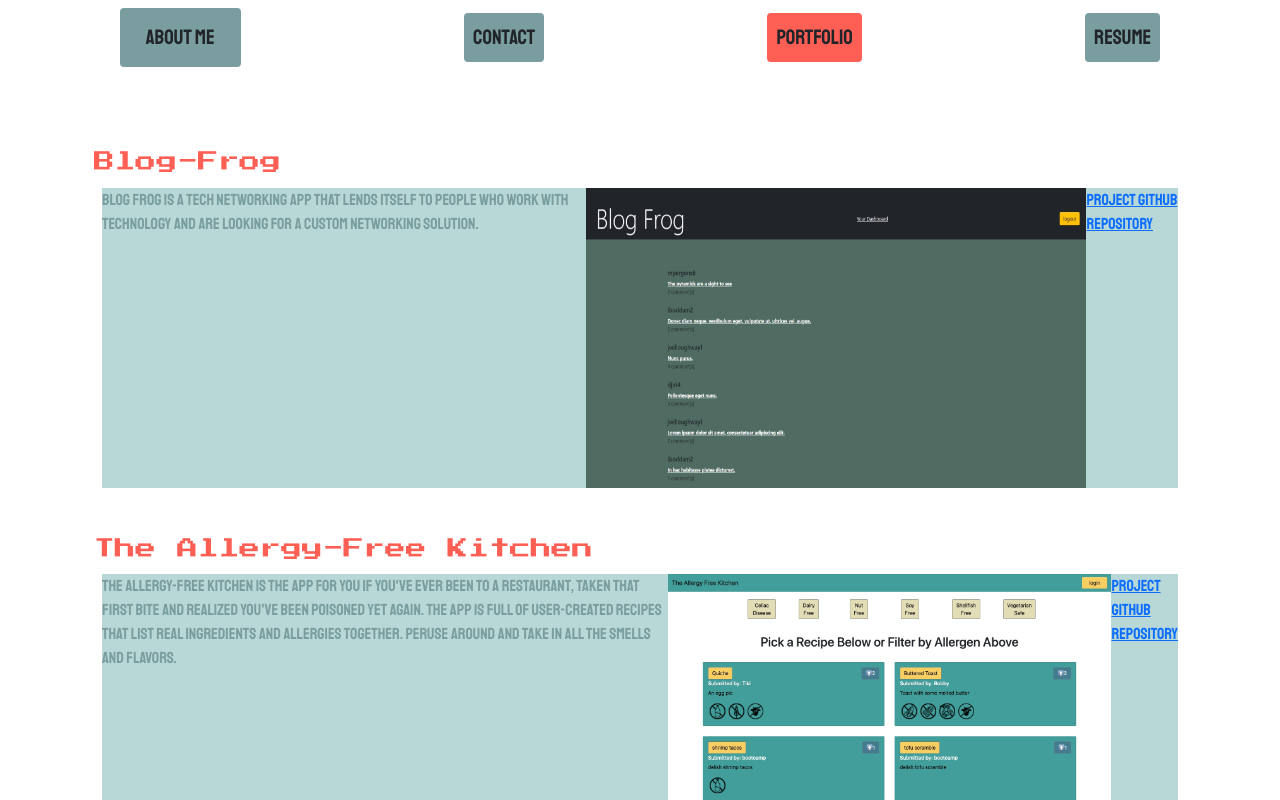
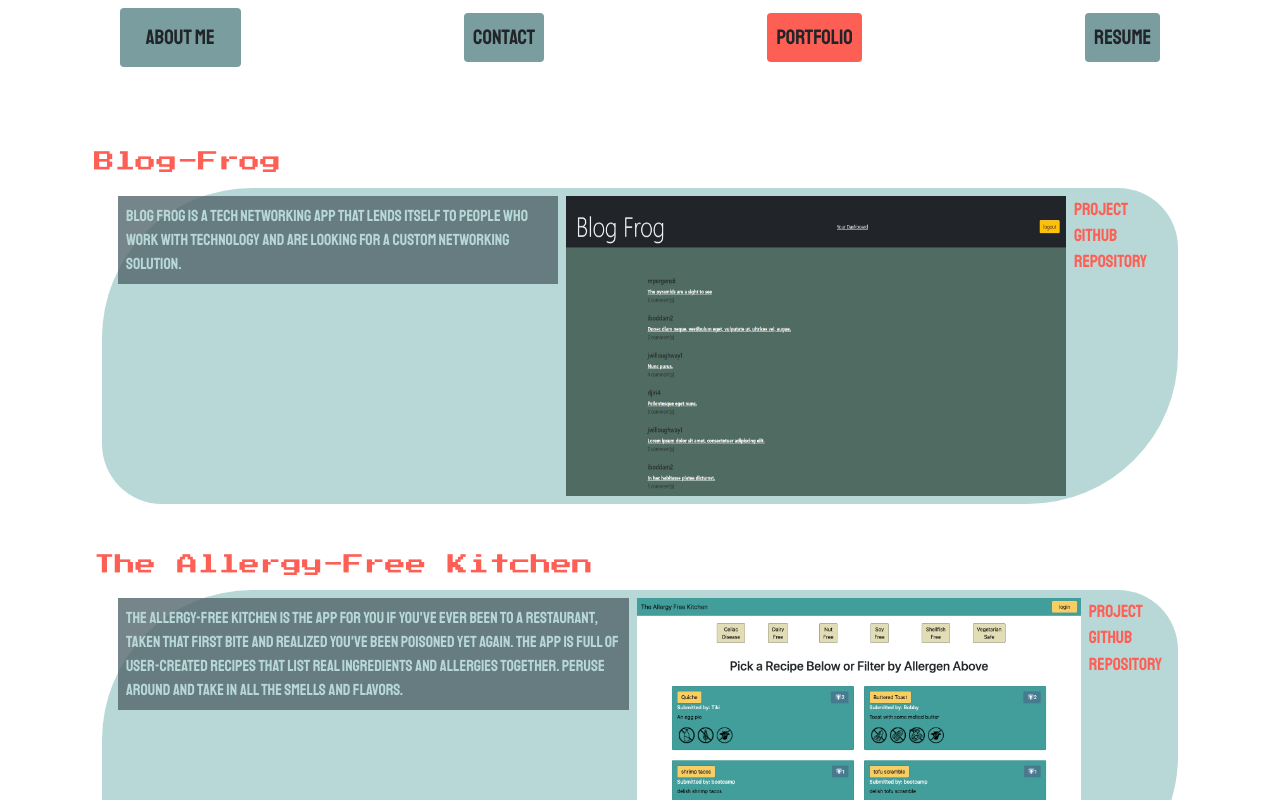
Before and after one commit to DrDano/react-portfolio-dh, a React (Create React App) app: page / in a window 1280 px wide. Shown: the top 800 px of the page. Built offline with nearby package versions, Linux system fonts and the light colour scheme; a web font is replaced by a local one.

Commit message:
adding styling to Portfolio component

```diff
--- a/src/components/Portfolio/index.js
+++ b/src/components/Portfolio/index.js
@@ -47,8 +47,8 @@ export default function Portfolio() {
               {project.title}
             </a>
           </h2>
-          <div key={`div${project.key}`} className="m-2 d-flex project">
-            <p key={`p${project.key}`}>{project.description}</p>
+          <div key={`div${project.key}`} className="m-2 d-flex project p-2">
+            <p key={`p${project.key}`} className="project-des mx-2 p-2">{project.description}</p>
             <img
               src={require(`../../assets/images/${project.photo}`)}
               alt={project.title}
@@ -61,6 +61,7 @@ export default function Portfolio() {
               rel="noopener noreferrer"
               target="_blank"
               key={`anchor${project.key}`}
+              className="project-gh text-decoration-none px-2"
             >
               Project GitHub Repository
             </a>
--- a/src/index.css
+++ b/src/index.css
@@ -90,6 +90,7 @@ span {
   font-family: "Bebas Neue", cursive;
   font-family: "Patua One", cursive;
   font-family: "Staatliches", cursive;
+  border-radius: 150px 60px;
 }
 
 .project-header {
@@ -98,6 +99,17 @@ span {
   color: var(--accent-color)
 }
 
+.project-gh {
+  font-size: 1.1rem;
+  color: var(--accent-color);
+}
+
+.project-des {
+  color: var(--grey-color-2);
+  background-color: #4f6367c6;
+  height: 25%
+}
+
 .form-label {
   font-family: "Bebas Neue", cursive;
   font-family: "Patua One", cursive;
```
